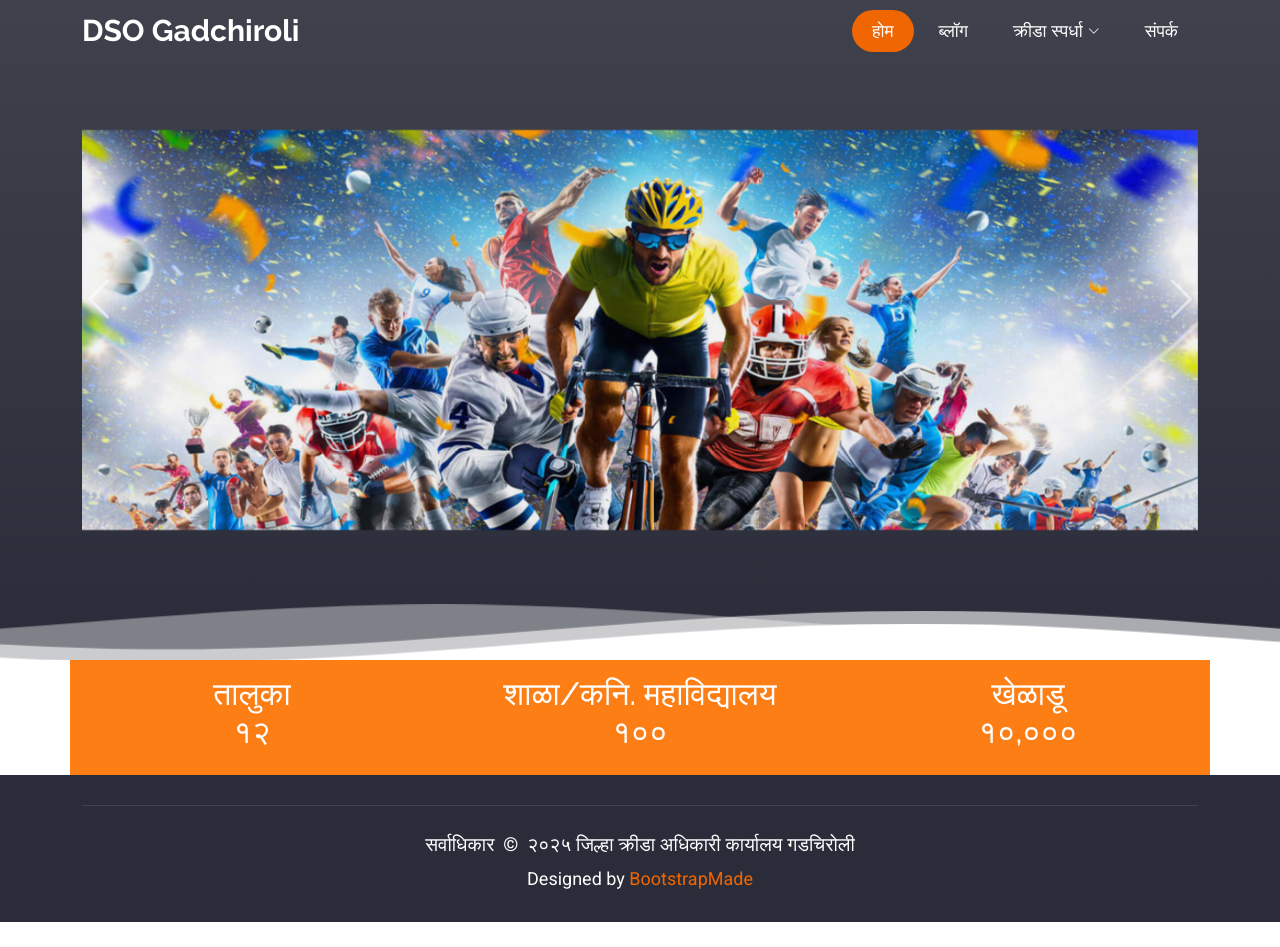
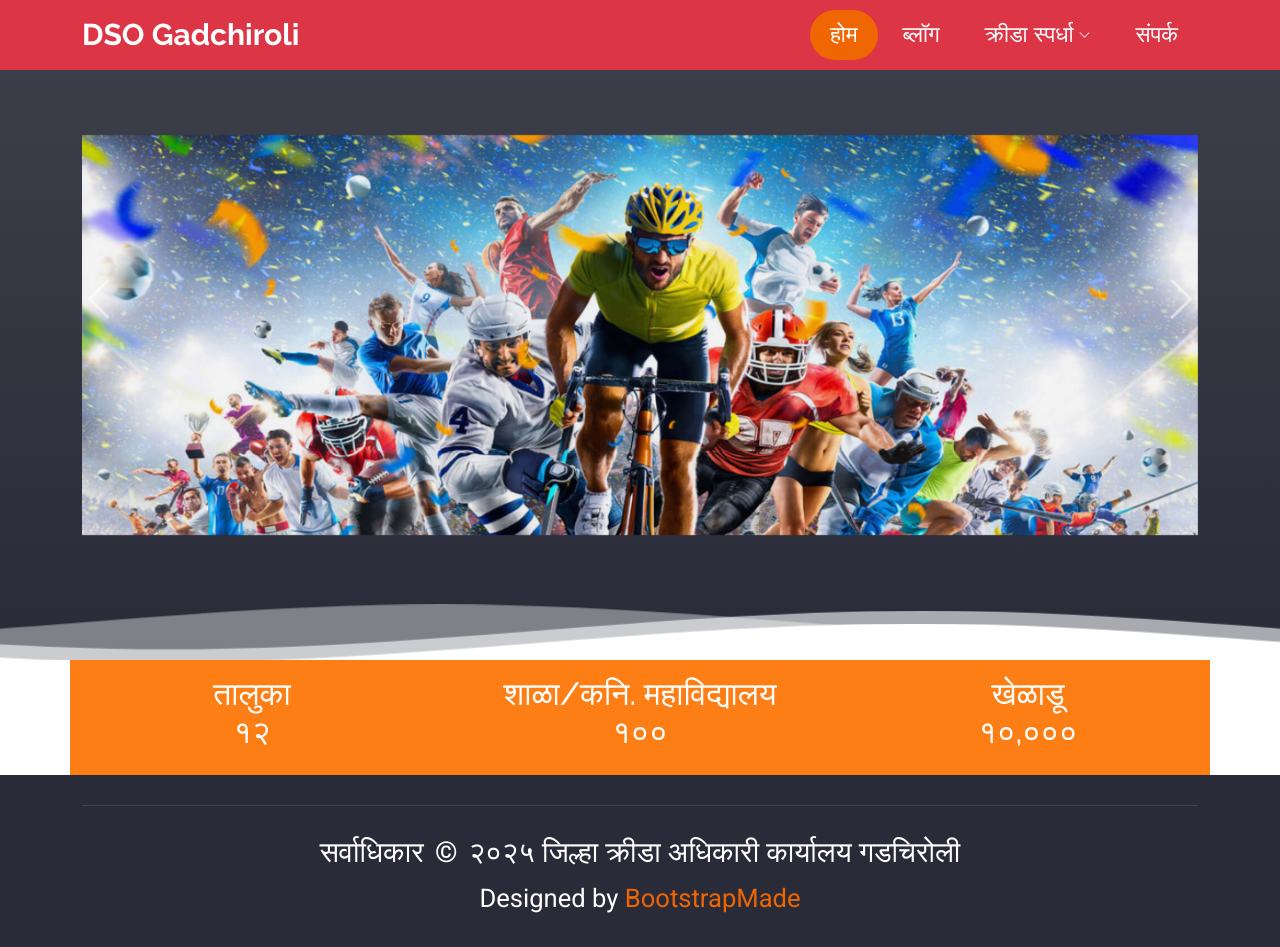
Before and after one commit to chandrashekhar-meshram/DSO-Gadchiroli, a plain HTML site: page index.html in a window 1280 px wide. Before the commit the page ends 922 px from the top, so only its background shows below. Drawn offline with Linux system fonts and the light colour scheme.

Commit message:
Update main.css

```diff
--- a/assets/css/main.css
+++ b/assets/css/main.css
@@ -20,7 +20,7 @@
 /* Global Colors - The following color variables are used throughout the website. Updating them here will change the color scheme of the entire website */
 :root {
   --background-color: #ffffff; /* Background color for the entire website, including individual sections */
-  --default-color: #444444; /* Default color used for the majority of the text content across the entire website */
+  --default-color: rgb(68, 68, 68); /* Default color used for the majority of the text content across the entire website */
   --heading-color: #2a2c39; /* Color for headings, subheadings and title throughout the website */
   --accent-color: #ef6603; /* Accent color that represents your brand on the website. It's used for buttons, links, and other elements that need to stand out */
   --surface-color: #ffffff; /* The surface color is used as a background of boxed elements within sections, such as cards, icon boxes, or other elements that require a visual separation from the global background. */
@@ -30,7 +30,7 @@
 /* Nav Menu Colors - The following color variables are used specifically for the navigation menu. They are separate from the global colors to allow for more customization options */
 :root {
   --nav-color: #ffffff;  /* The default color of the main navmenu links */
-  --nav-hover-color: #ef6603; /* Applied to main navmenu links when they are hovered over or active */
+  --nav-hover-color: rgb(239, 102, 3); /* Applied to main navmenu links when they are hovered over or active */
   --nav-mobile-background-color: #ffffff; /* Used as the background color for mobile navigation menu */
   --nav-dropdown-background-color: #ffffff; /* Used as the background color for dropdown items that appear when hovering over primary navigation items */
   --nav-dropdown-color: #060606; /* Used for navigation links of the dropdown items in the navigation menu. */
@@ -45,7 +45,7 @@
 }
 
 .dark-background {
-  --background-color: #2a2c39;
+  --background-color: #292b38;
   --default-color: #ffffff;
   --heading-color: #ffffff;
   --surface-color: #404356;
@@ -143,8 +143,8 @@ h6 {
 # Global Header
 --------------------------------------------------------------*/
 .header {
-  --background-color: rgba(255, 255, 255, 0);
-  --heading-color: #ffffff;
+  --background-color: #dc3545;
+  --heading-color: rgb(255, 255, 255);
   color: var(--default-color);
   background-color: var(--background-color);
   padding: 10px 0;
@@ -210,7 +210,7 @@ h6 {
   .navmenu a:focus {
     color: var(--nav-color);
     padding: 8px 20px;
-    font-size: 1.1rem;
+    font-size: 1.4rem;
     font-family: var(--nav-font);
     font-weight: 400;
     display: flex;
@@ -258,7 +258,7 @@ h6 {
 
   .navmenu .dropdown ul a {
     padding: 10px 20px;
-    font-size: 15px;
+    font-size: 1.2rem;
     text-transform: none;
     color: var(--nav-dropdown-color);
   }
@@ -476,11 +476,11 @@ h6 {
 .footer .copyright {
   padding-top: 25px;
   border-top: 1px solid color-mix(in srgb, var(--default-color), transparent 90%);
-  font-size: 1.2rem;
+  font-size: 1.8rem;
 }
 
 .footer .credits {
-  font-size: 18px;
+  font-size: 1.6rem;
   padding-top: 5px;
 }
 
@@ -694,7 +694,7 @@ section,
   text-align: center;
   position: relative;
   min-height: 75vh;
-  padding-top: 60px;
+  padding-top: 70px;
 }
 
 .hero h2 {
```
